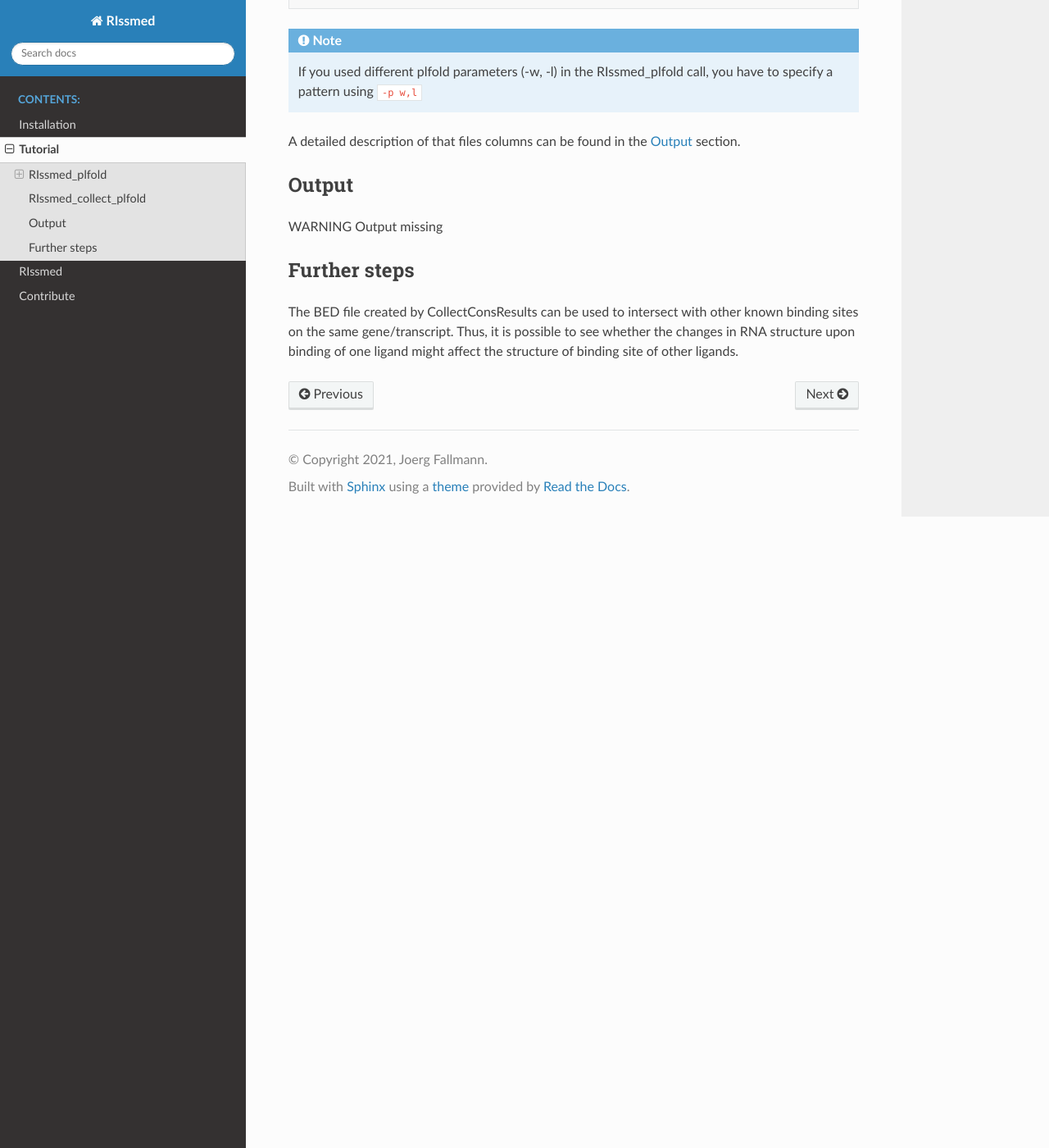
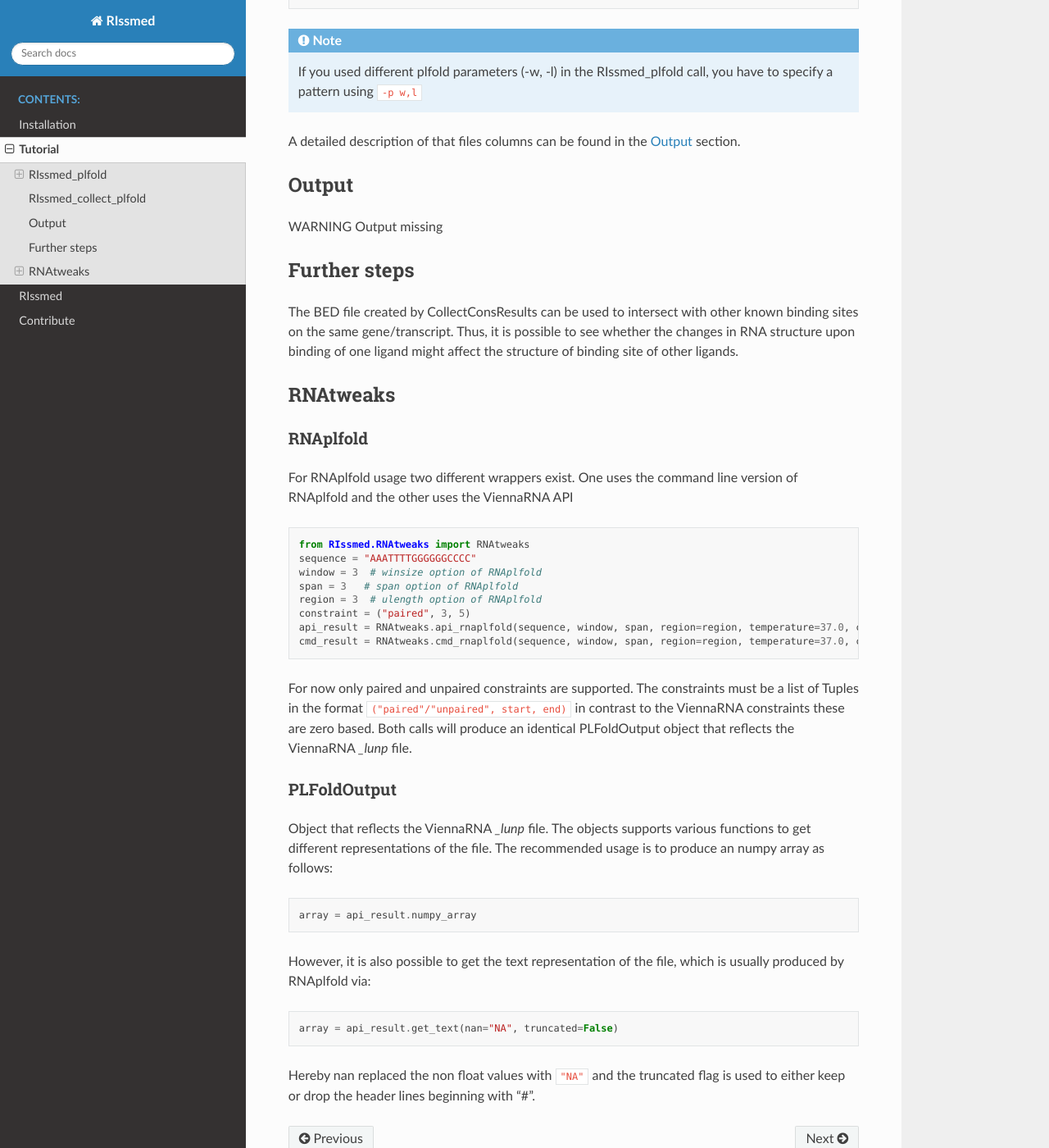
Before and after one commit to jfallmann/RNAmediator, a Sphinx documentation site: the page built from docs/source/tutorial.rst, in a window 1280 px wide and 1400 px high, scrolled down 2497 px. Shown: the whole window at 82% size. Built offline with Sphinx 7.4.7 and the Read the Docs theme 2.0.0, drawn with Linux system fonts in a browser that asks for light colours.

Commit message:
included RNAtweaks readme in docs

```diff
--- a/docs/source/tutorial.rst
+++ b/docs/source/tutorial.rst
@@ -129,3 +129,48 @@ Further steps
 The BED file created by CollectConsResults can be used to intersect with other known binding sites on the
 same gene/transcript. Thus, it is possible to see whether the changes in RNA structure upon binding of one ligand might
 affect the structure of binding site of other ligands.
+
+
+RNAtweaks
+##########
+
+
+RNAplfold
+**********
+
+For RNAplfold usage two different wrappers exist. One uses the command line version of RNAplfold and the other
+uses the ViennaRNA API
+
+.. code-block:: python
+
+    from RIssmed.RNAtweaks import RNAtweaks
+    sequence = "AAATTTTGGGGGGCCCC"
+    window = 3  # winsize option of RNAplfold
+    span = 3   # span option of RNAplfold
+    region = 3  # ulength option of RNAplfold
+    constraint = ("paired", 3, 5)
+    api_result = RNAtweaks.api_rnaplfold(sequence, window, span, region=region, temperature=37.0, constraint=[constraint])
+    cmd_result = RNAtweaks.cmd_rnaplfold(sequence, window, span, region=region, temperature=37.0, constraint=[constraint])
+
+For now only paired and unpaired constraints are supported. The constraints must be a list of
+Tuples in the format ``("paired"/"unpaired", start, end)`` in contrast to the ViennaRNA constraints these are zero based.
+Both calls will produce an identical PLFoldOutput object that reflects the ViennaRNA `_lunp` file.
+
+PLFoldOutput
+**************
+Object that reflects the ViennaRNA `_lunp` file. The objects supports various functions to get different representations
+of the file. The recommended usage is to produce an numpy array as follows:
+
+.. code-block:: python
+
+    array = api_result.numpy_array
+
+
+However, it is also possible to get the text representation of the file, which is usually produced by RNAplfold via:
+
+.. code-block:: python
+
+    array = api_result.get_text(nan="NA", truncated=False)
+
+Hereby nan replaced the non float values with ``"NA"`` and the truncated flag is used to either keep or drop the header
+lines beginning with "#".
```
